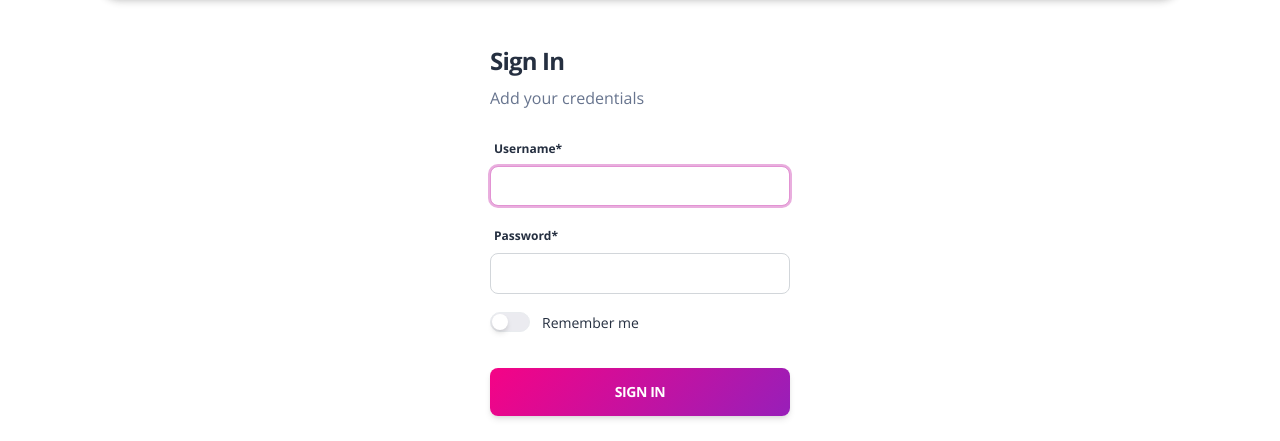
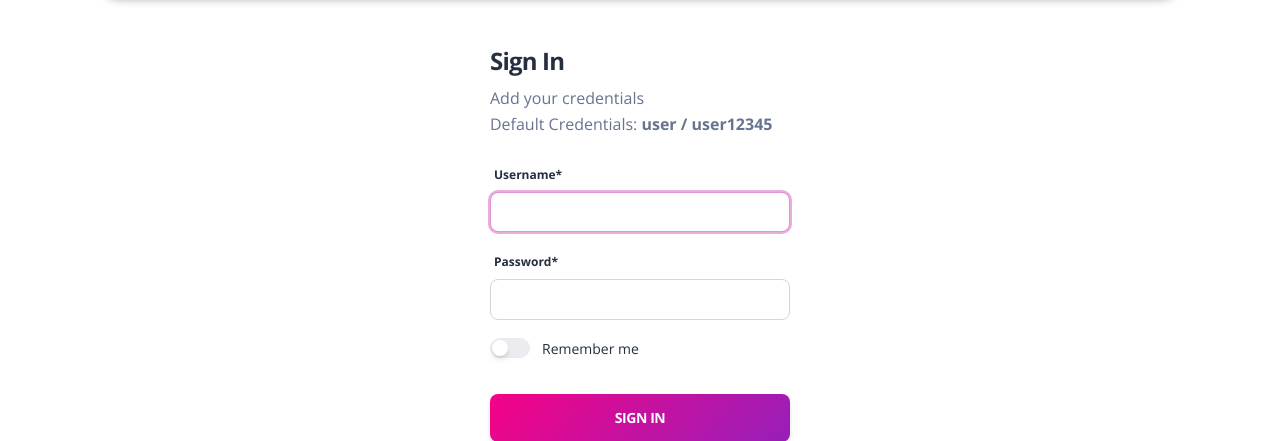
Before and after one commit to derkach55/task-manager-service, a Django app: page /accounts/login/ in a window 1280 px wide. Shown: the part 70-511 px from the top of the page. Run offline with Django 4.2, Linux system fonts and the light colour scheme; some libraries are stand-ins or nearby versions.

Commit message:
add default user`s credentials

```diff
--- a/templates/registration/login.html
+++ b/templates/registration/login.html
@@ -22,6 +22,9 @@
                 <h4 class="font-weight-bolder">Sign In</h4>
                 <p class="mb-0">
                   Add your credentials
+                </p>
+                <p class="mb-0">
+                  Default Credentials: <strong>user / user12345</strong>
                 </p>
               </div>
               <div class="card-body">
```
